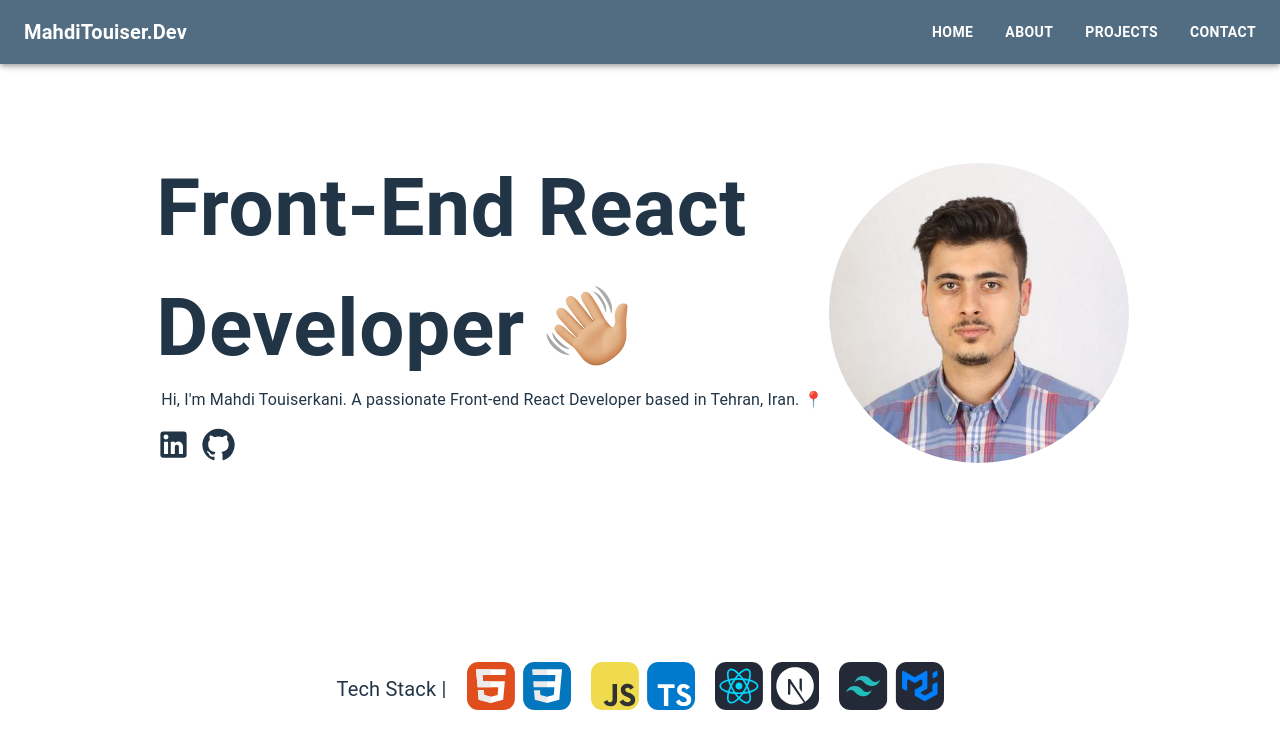
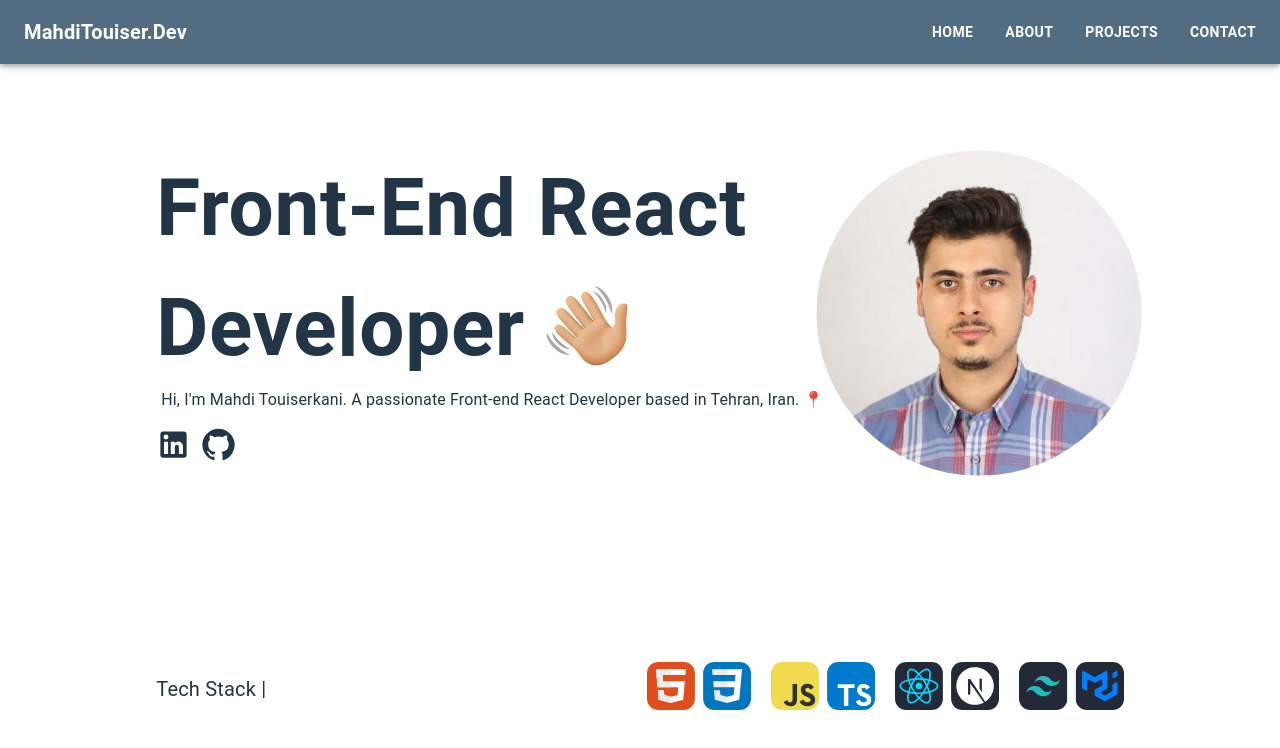
Before and after one commit to MahdiTouiser/personal-website, a React (Vite) app: page / in a window 1280 px wide. Shown: the top 748 px of the page. Built offline with nearby package versions, Linux system fonts and the light colour scheme.

Commit message:
Implement the Introduction section

```diff
--- a/src/App.css
+++ b/src/App.css
@@ -51,6 +51,19 @@
   width: 100%;
   height: 100%;
   object-fit: cover;
+  border: 5px solid #fff;
   border-radius: 50%;
-  border: 5px solid #fff;
+  animation: frame-pulse 20s infinite alternate;
 }
+
+@keyframes frame-pulse {
+  0% {
+    transform: scale(1);
+  }
+  50% {
+    transform: scale(1.1);
+  }
+  100% {
+    transform: scale(1);
+  }
+}
--- a/src/App.tsx
+++ b/src/App.tsx
@@ -1,17 +1,22 @@
+import { Box } from '@mui/material';
 import { BrowserRouter as Router } from 'react-router-dom';
 import './App.css';
+import About from './components/About';
 import Introduction from './components/Introduction';
 import Navbar from './components/Navbar';
 
-
-function App() {
+const App = () => {
   return (
     <Router>
-      <div className='app-container'>
+      <Box className='app-container'>
         <Navbar />
-        <Introduction />
-      </div>
-
+        <section id="introduction" className="section">
+          <Introduction />
+        </section>
+        <section id="about" className="section">
+          <About />
+        </section>
+      </Box>
     </Router>
   );
 }
--- /dev/null
+++ b/src/components/About.tsx
@@ -0,0 +1,10 @@
+import { Box } from "@mui/material"
+
+const About = () => {
+    return (
+        <Box>
+        </Box>
+    )
+}
+
+export default About
--- a/src/components/Navbar.tsx
+++ b/src/components/Navbar.tsx
@@ -4,7 +4,7 @@
 import { Link as RouterLink } from 'react-router-dom';
 
 const Navbar = () => (
-    <AppBar position="fixed" sx={{ backgroundColor: '#526D82' }}>
+    <AppBar position="fixed" sx={{ backgroundColor: '#526D82', height: "auto" }}>
         <Toolbar sx={{ display: 'flex', justifyContent: 'space-between' }}>
             <Typography variant="h6" component={RouterLink} to="/" sx={{ textDecoration: 'none', color: 'inherit', fontWeight: 'bold', transition: 'color 0.3s' }}>
                 MahdiTouiser.Dev
```
